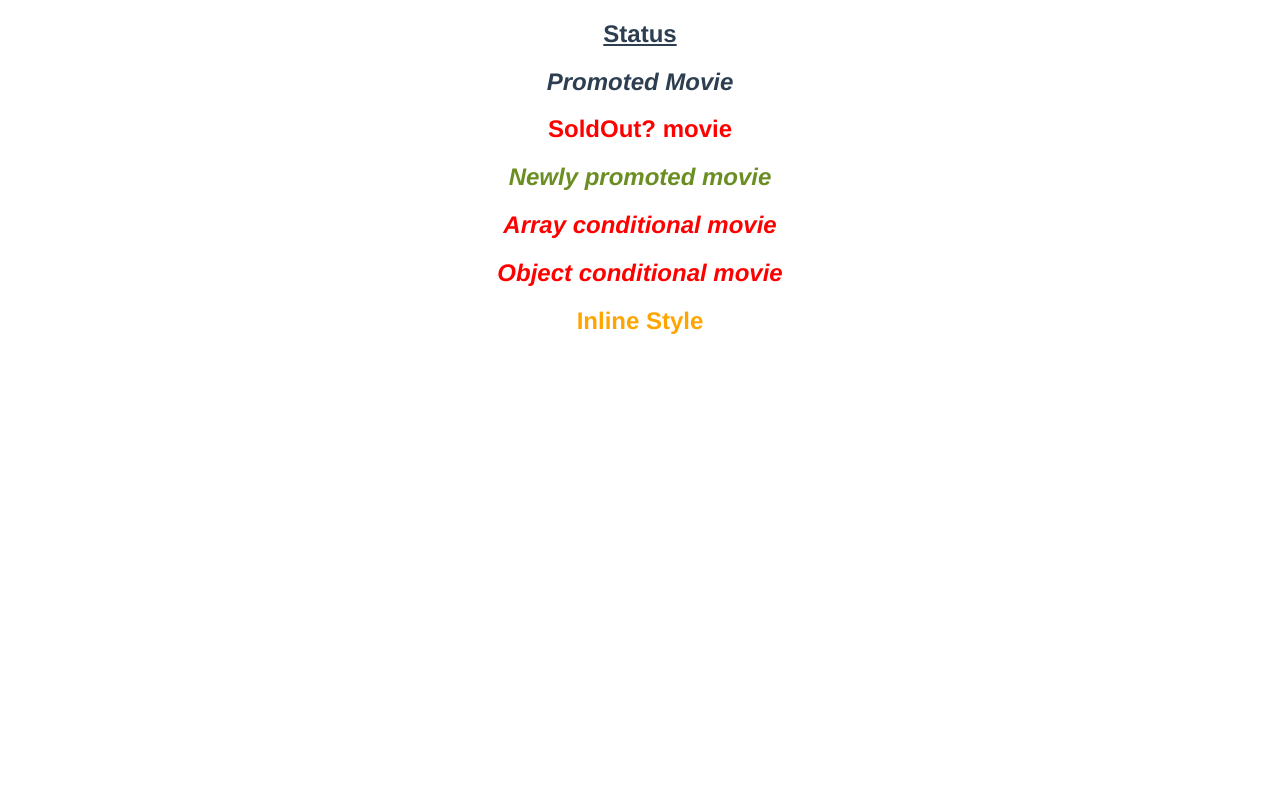
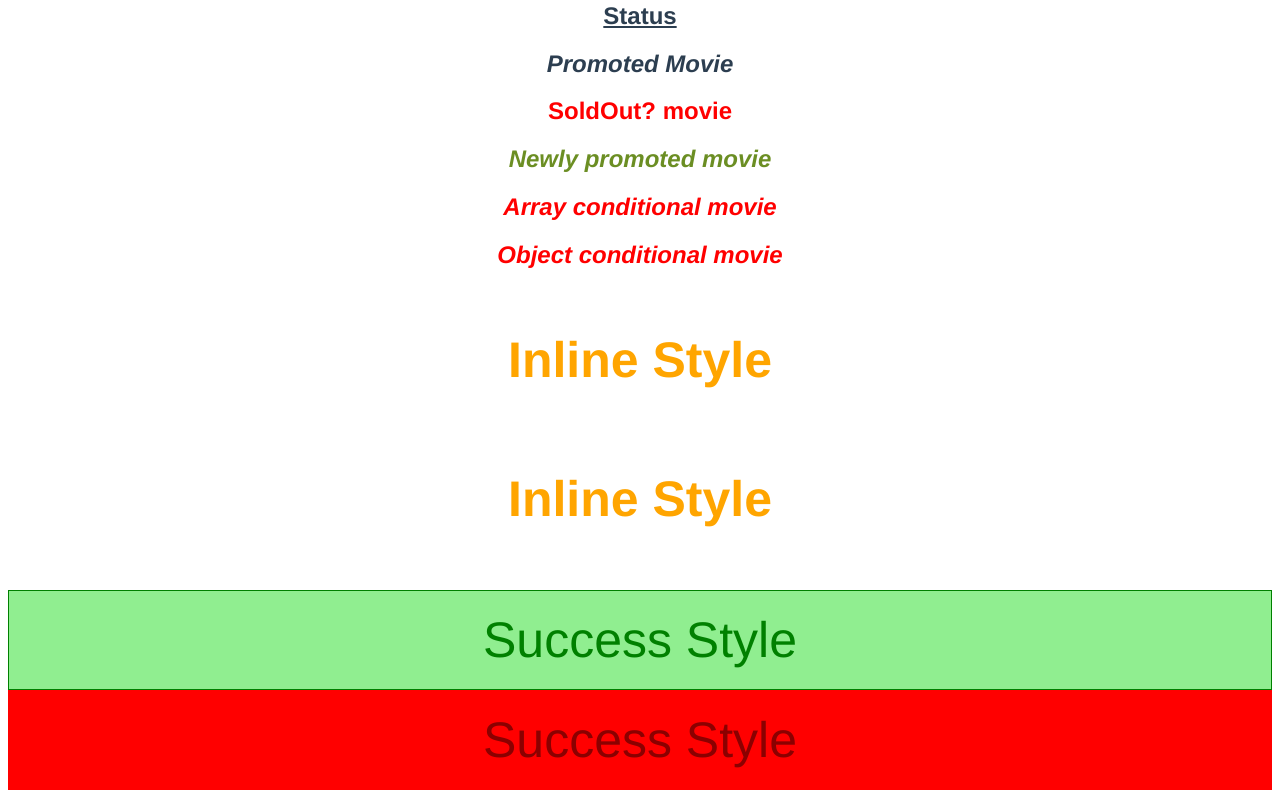
Before and after one commit to HabibAroua/coding_with_vuejs, a Vue app in the folder hello-world/: page / in a window 1280 px wide. Shown: the part 287-1085 px from the top of the page. Before the commit the page ends 800 px from the top, so only its background shows below. Built offline with nearby package versions, Linux system fonts and the light colour scheme.

Commit message:
Binding Styles

```diff
--- a/hello-world/src/App.vue
+++ b/hello-world/src/App.vue
@@ -1,7 +1,7 @@
 <template>
   <div>{{ greet }} {{ name }}</div>
   <div>{{ channel }}</div>
-  <div v-html="channel"></div>text
+  <div v-html="channel"></div>
   <div v-html="hack"></div>
   <h2 v-bind:id="headingId">Heading</h2>
   <button v-bind:disabled="isDisabled">Bind</button>
@@ -17,7 +17,19 @@
     Object conditional movie
   </h2>
 
-  <h2 v-bind:style="{color: highlightColor}">Inline Style</h2>
+  <h2 v-bind:style="{ color: highlightColor,fontSize : headerSize + 'px', padding: '20px'}">
+    Inline Style
+  </h2>
+
+  <h2 v-bind:style="headerStyleObject">Inline Style</h2>
+
+  <div v-bind:style="[baseStyleObject, successStyleObject]">
+    Success Style
+  </div>
+
+  <div v-bind:style="[baseStyleObject, dangerStyleObject]">
+    Success Style
+  </div>
 </template>
 
 <script>
@@ -37,10 +49,35 @@
         status: 'success',
         isPromoted: true,
         isSoldOut: true,
-        highlightColor: 'orange'
+        highlightColor: 'orange',
+        headerSize: 50,
+        headerStyleObject:
+        {
+          color: 'orange',
+          fontSize: '50px',
+          padding: '20px'
+        },
+        baseStyleObject:
+        {
+          fontSize: '50px',
+          padding: '10px'
+        },
+        successStyleObject:
+        {
+          color: 'green',
+          backgroundColor: 'lightgreen',
+          border: '1px solid green',
+          padding: '20px'
+        },
+        dangerStyleObject:
+        {
+          color: 'darkred',
+          backgroundColor: 'red',
+          border: '1px solid red',
+          padding: '20px'
+        }
       };
     }
-  //Font Size
   }
 </script>
 
```
